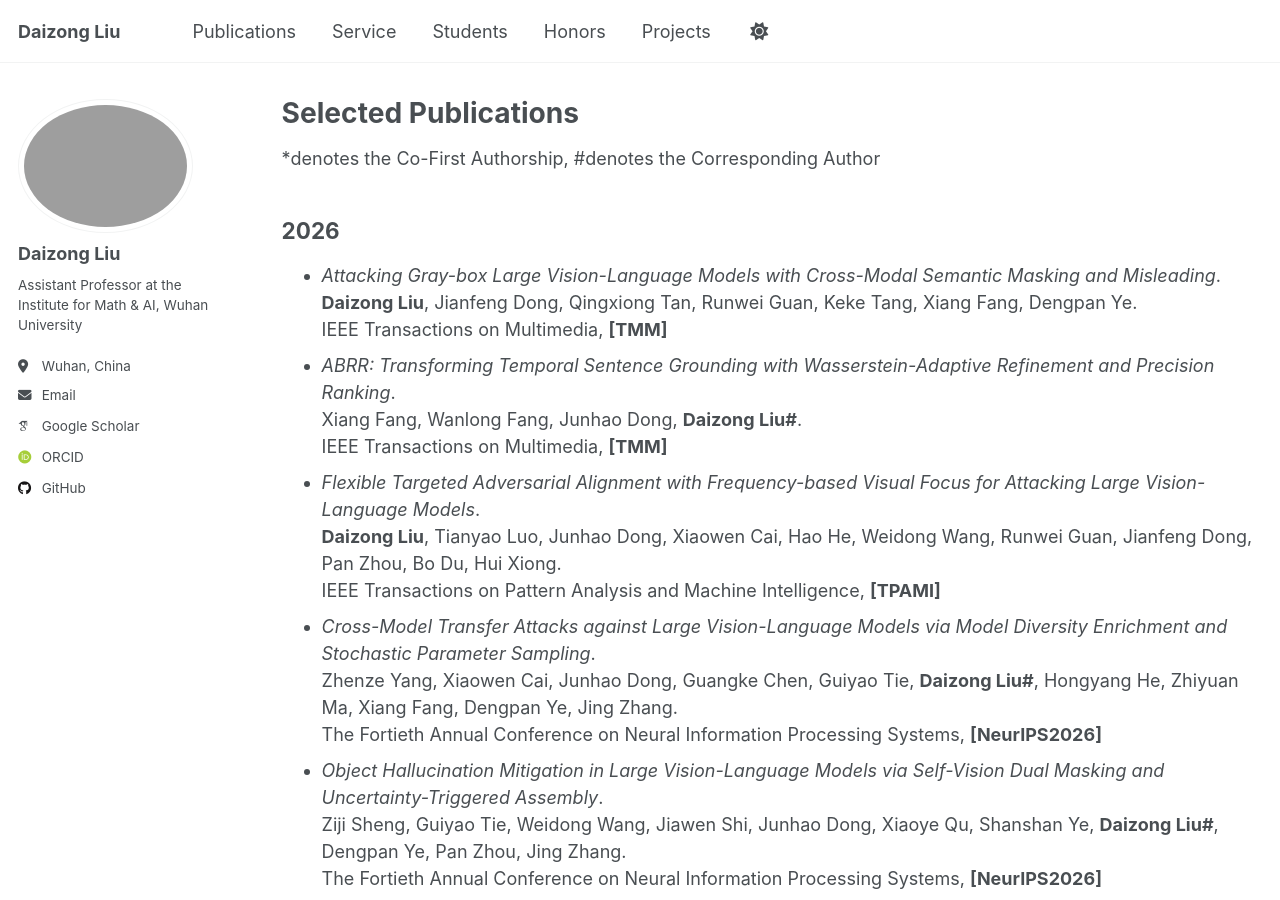
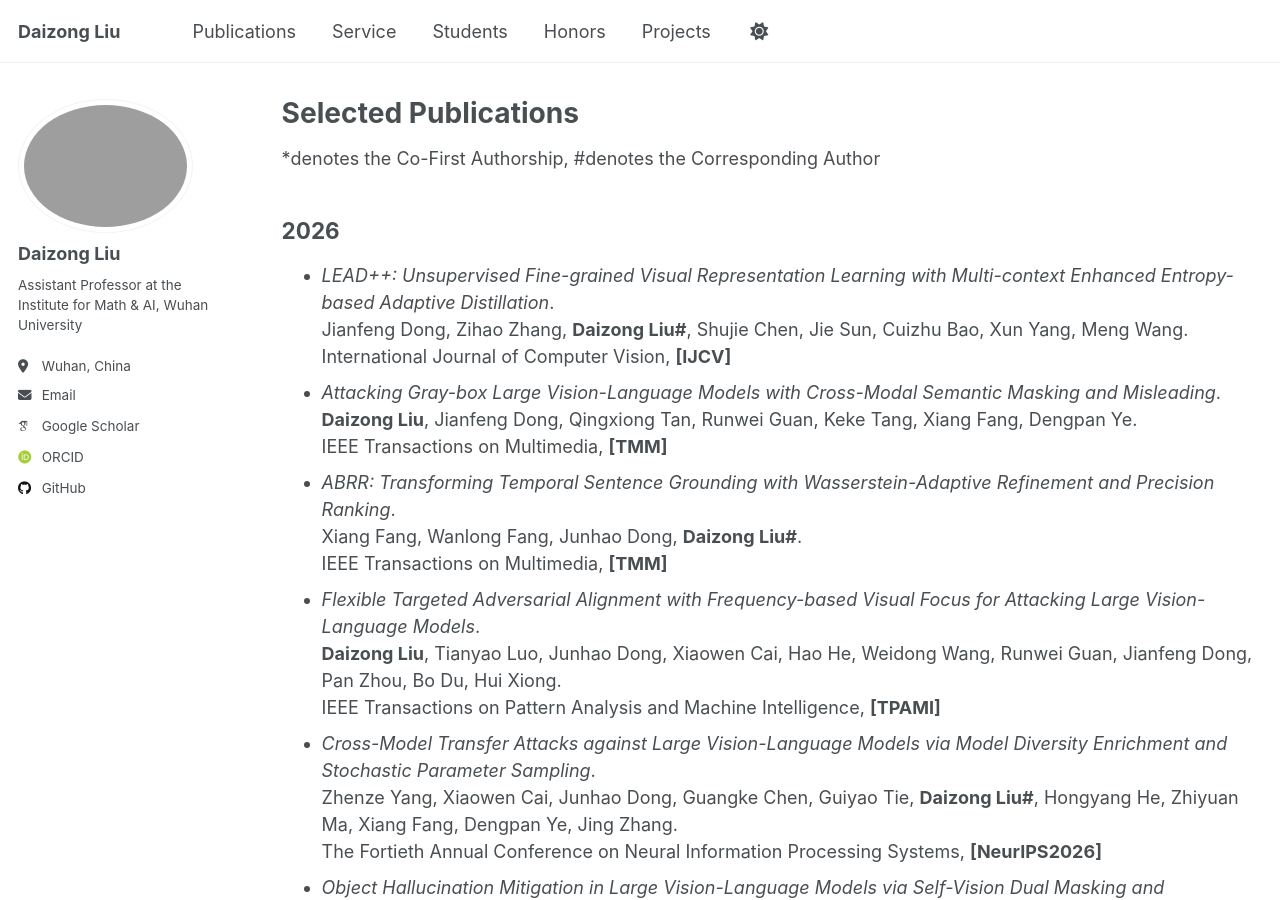
Before and after one commit to liudaizong/liudaizong.github.io, a Jekyll site: the page built from _pages/publications.md, in a window 1280 px wide and 900 px high. Built offline with Jekyll 4.4.1, drawn with Linux system fonts in a browser that asks for light colours; some web fonts are replaced.

Commit message:
Update publications.md

```diff
--- a/_pages/publications.md
+++ b/_pages/publications.md
@@ -7,6 +7,7 @@ author_profile: true
 *denotes the Co-First Authorship, #denotes the Corresponding Author
 
 ## 2026
+* *LEAD++: Unsupervised Fine-grained Visual Representation Learning with Multi-context Enhanced Entropy-based Adaptive Distillation*.<br/> Jianfeng Dong, Zihao Zhang, **Daizong Liu#**, Shujie Chen, Jie Sun, Cuizhu Bao, Xun Yang, Meng Wang.<br/> International Journal of Computer Vision, **[IJCV]**
 * *Attacking Gray-box Large Vision-Language Models with Cross-Modal Semantic Masking and Misleading*.<br/> **Daizong Liu**, Jianfeng Dong, Qingxiong Tan, Runwei Guan, Keke Tang, Xiang Fang, Dengpan Ye.<br/> IEEE Transactions on Multimedia, **[TMM]**
 * *ABRR: Transforming Temporal Sentence Grounding with Wasserstein-Adaptive Refinement and Precision Ranking*.<br/> Xiang Fang, Wanlong Fang, Junhao Dong, **Daizong Liu#**.<br/> IEEE Transactions on Multimedia, **[TMM]**
 * *Flexible Targeted Adversarial Alignment with Frequency-based Visual Focus for Attacking Large Vision-Language Models*.<br/> **Daizong Liu**, Tianyao Luo, Junhao Dong, Xiaowen Cai, Hao He, Weidong Wang, Runwei Guan, Jianfeng Dong, Pan Zhou, Bo Du, Hui Xiong.<br/> IEEE Transactions on Pattern Analysis and Machine Intelligence, **[TPAMI]**
```
